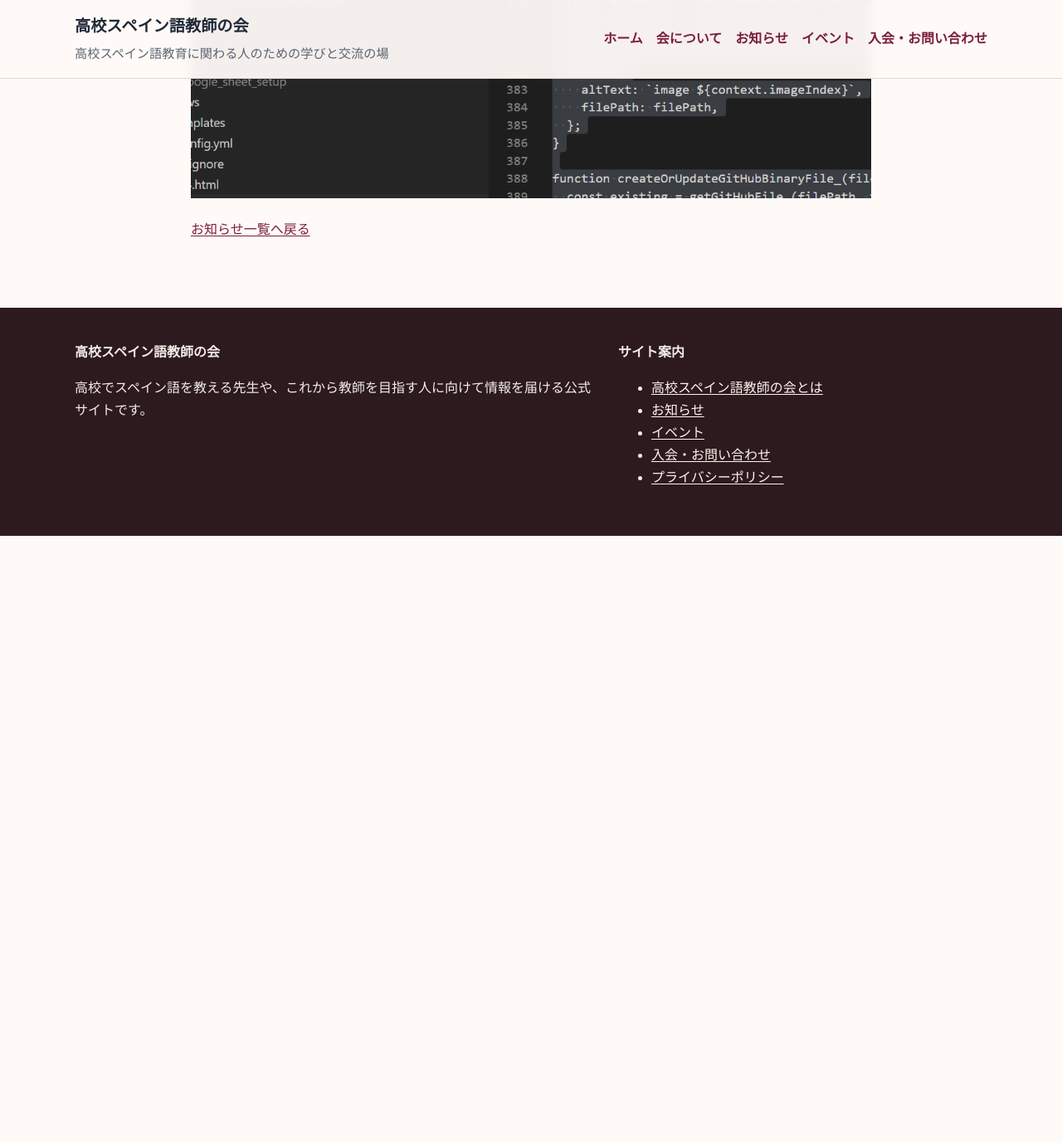
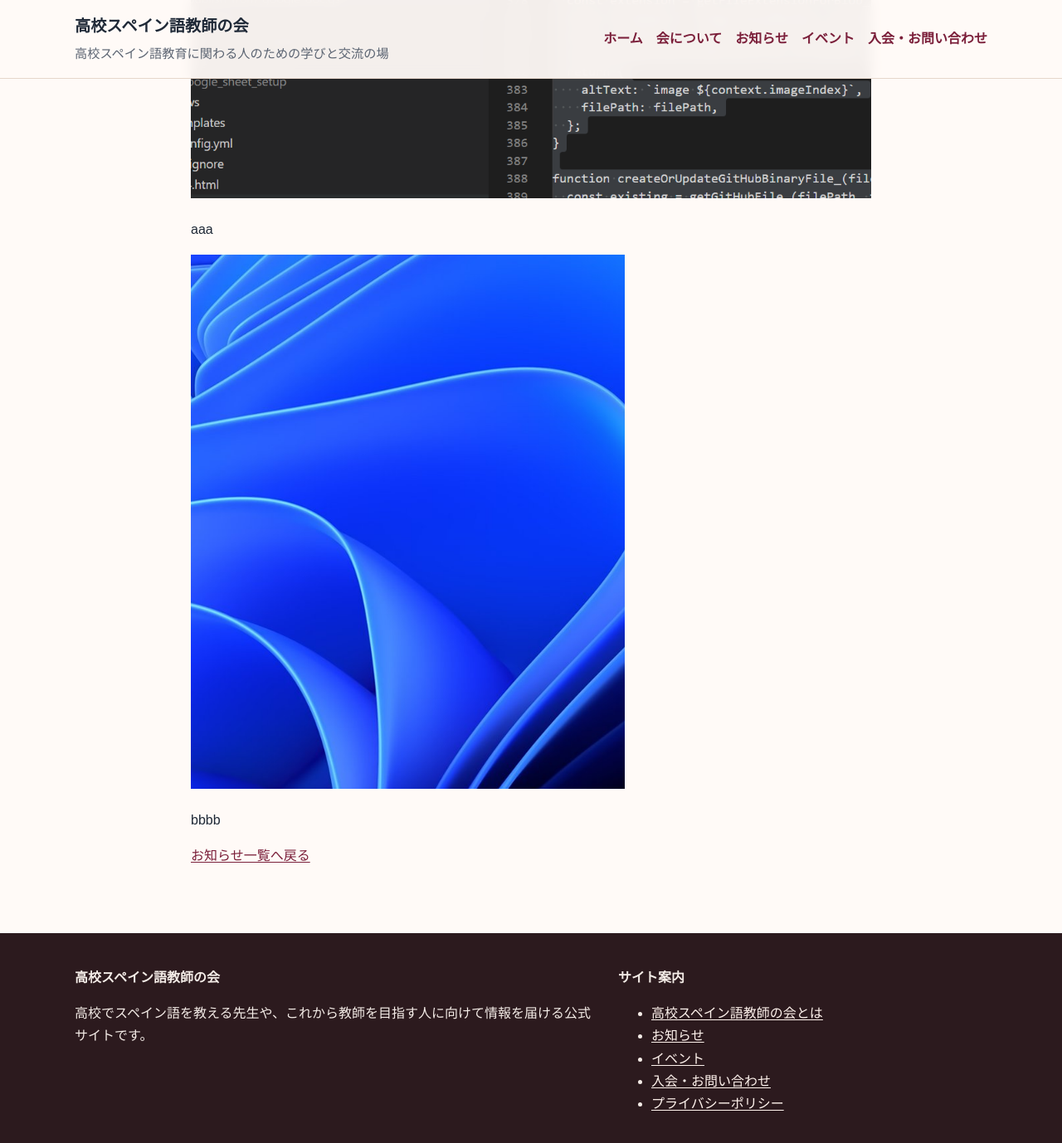
Before and after one commit to yescwecan/spanish_teachers, a Jekyll site: the page built from _posts/2026-03-07-vdxu469y3e.md, in a window 1280 px wide and 1400 px high, scrolled down 463 px. Shown: the top 1378 px of the window at 83% size. Built offline with Jekyll 4.4.1, drawn with Linux system fonts in a browser that asks for light colours; before the commit the page ends 1109 px from its top, so only the background shows below that.

Commit message:
Publish article vdxu469y3e

```diff
--- a/_posts/2026-03-07-vdxu469y3e.md
+++ b/_posts/2026-03-07-vdxu469y3e.md
@@ -6,3 +6,9 @@ description: "概要を記載"
 ここに本文を記載します。
 
 ![image 1]({{ '/assets/uploads/vdxu469y3e/image-01.png' | relative_url }})
+
+aaa
+
+![image 2]({{ '/assets/uploads/vdxu469y3e/image-02.png' | relative_url }})
+
+bbbb
```
